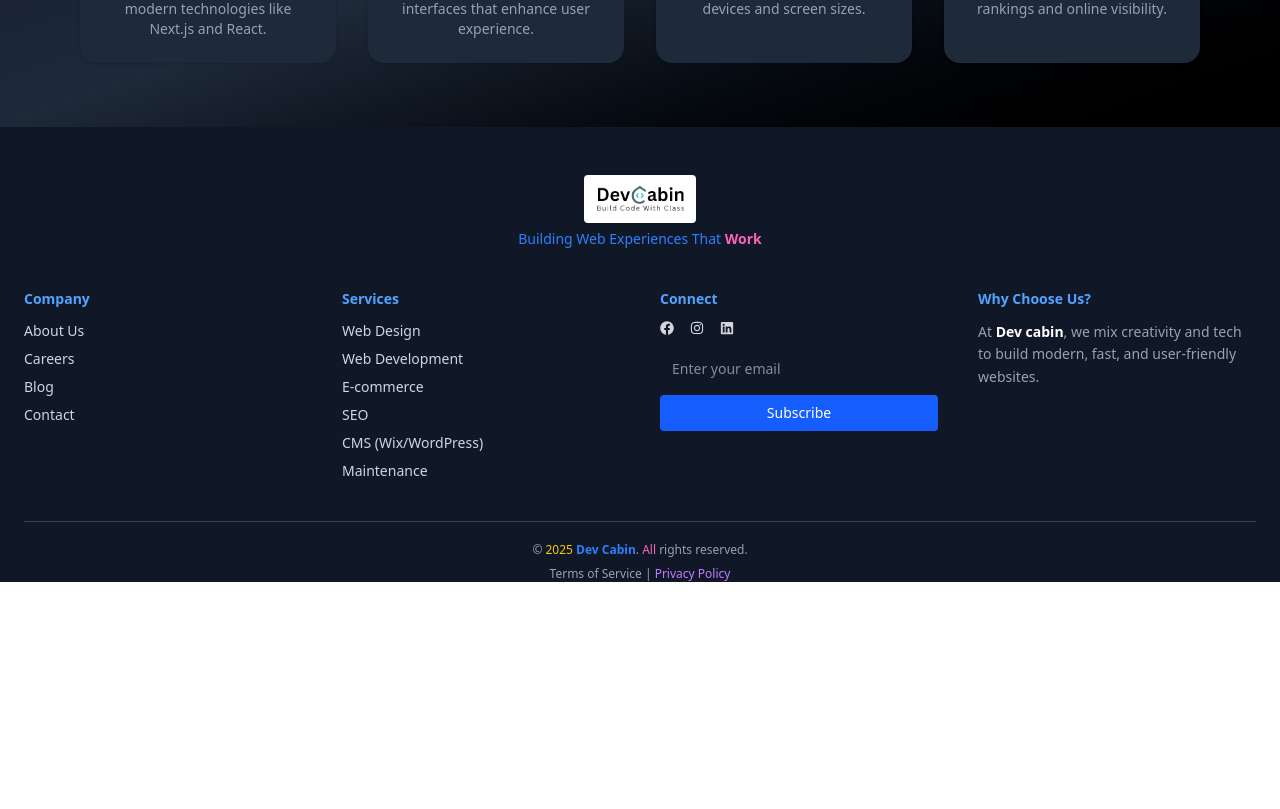
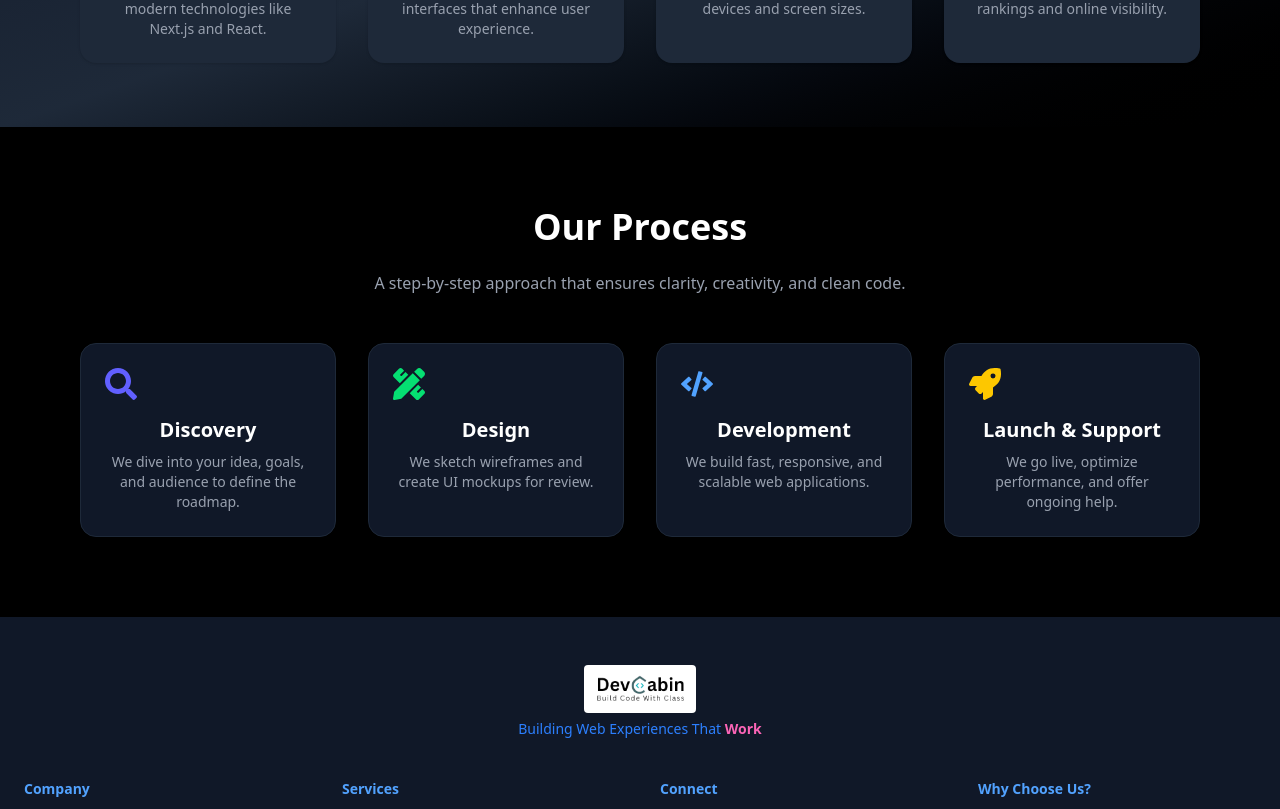
Before and after one commit to Asadulla56/-devcabin-website, a Next.js app: page / in a window 1280 px wide. Shown: the part 1387-2196 px from the top of the page. Before the commit the page ends 1969 px from the top, so only its background shows below. Built offline with nearby package versions, Linux system fonts and the light colour scheme.

Commit message:
added our process section

```diff
--- /dev/null
+++ b/src/Component/OurProcess.jsx
@@ -0,0 +1,65 @@
+"use client";
+import { motion } from "framer-motion";
+import { FaSearch, FaPencilRuler, FaCode, FaRocket } from "react-icons/fa";
+
+const steps = [
+  {
+    icon: <FaSearch className="w-8 h-8 text-indigo-500" />,
+    title: "Discovery",
+    desc: "We dive into your idea, goals, and audience to define the roadmap.",
+  },
+  {
+    icon: <FaPencilRuler className="w-8 h-8 text-green-400" />,
+    title: "Design",
+    desc: "We sketch wireframes and create UI mockups for review.",
+  },
+  {
+    icon: <FaCode className="w-8 h-8 text-blue-400" />,
+    title: "Development",
+    desc: "We build fast, responsive, and scalable web applications.",
+  },
+  {
+    icon: <FaRocket className="w-8 h-8 text-yellow-400" />,
+    title: "Launch & Support",
+    desc: "We go live, optimize performance, and offer ongoing help.",
+  },
+];
+
+export default function OurProcess() {
+  return (
+    <section className="py-20 bg-black text-white">
+      <div className="max-w-6xl mx-auto px-4 text-center">
+        <motion.h2
+          initial={{ opacity: 0, y: 30 }}
+          whileInView={{ opacity: 1, y: 0 }}
+          transition={{ duration: 0.6 }}
+          viewport={{ once: true }}
+          className="text-4xl font-bold mb-6"
+        >
+          Our Process
+        </motion.h2>
+        <p className="text-gray-400 max-w-2xl mx-auto mb-12">
+          A step-by-step approach that ensures clarity, creativity, and clean
+          code.
+        </p>
+
+        <div className="grid gap-8 sm:grid-cols-2 md:grid-cols-4">
+          {steps.map((step, index) => (
+            <motion.div
+              key={index}
+              initial={{ opacity: 0, y: 30 }}
+              whileInView={{ opacity: 1, y: 0 }}
+              transition={{ duration: 0.5, delay: index * 0.1 }}
+              viewport={{ once: true }}
+              className="bg-gray-900 p-6 rounded-2xl border border-gray-800 hover:shadow-lg transition"
+            >
+              <div className="mb-4">{step.icon}</div>
+              <h3 className="text-xl font-semibold mb-2">{step.title}</h3>
+              <p className="text-sm text-gray-400">{step.desc}</p>
+            </motion.div>
+          ))}
+        </div>
+      </div>
+    </section>
+  );
+}
--- a/src/app/page.js
+++ b/src/app/page.js
@@ -3,17 +3,15 @@ import Navber from "@/Component/Navber";
 import Hero from "@/Component/Hero";
 import WhyDevCabin from "@/Component/WhyDevCabin";
 import WhatWeOffer from "@/Component/WhatWeOffer";
+import OurProcess from "@/Component/OurProcess";
 export default function Home() {
   return (
-   <>
-   <Navber/>
-   <Hero/>
-   <WhyDevCabin/>
-   <WhatWeOffer/>
-
-
-
-
-   </>
+    <>
+      <Navber />
+      <Hero />
+      <WhyDevCabin />
+      <WhatWeOffer />
+      <OurProcess />
+    </>
   );
 }
```
